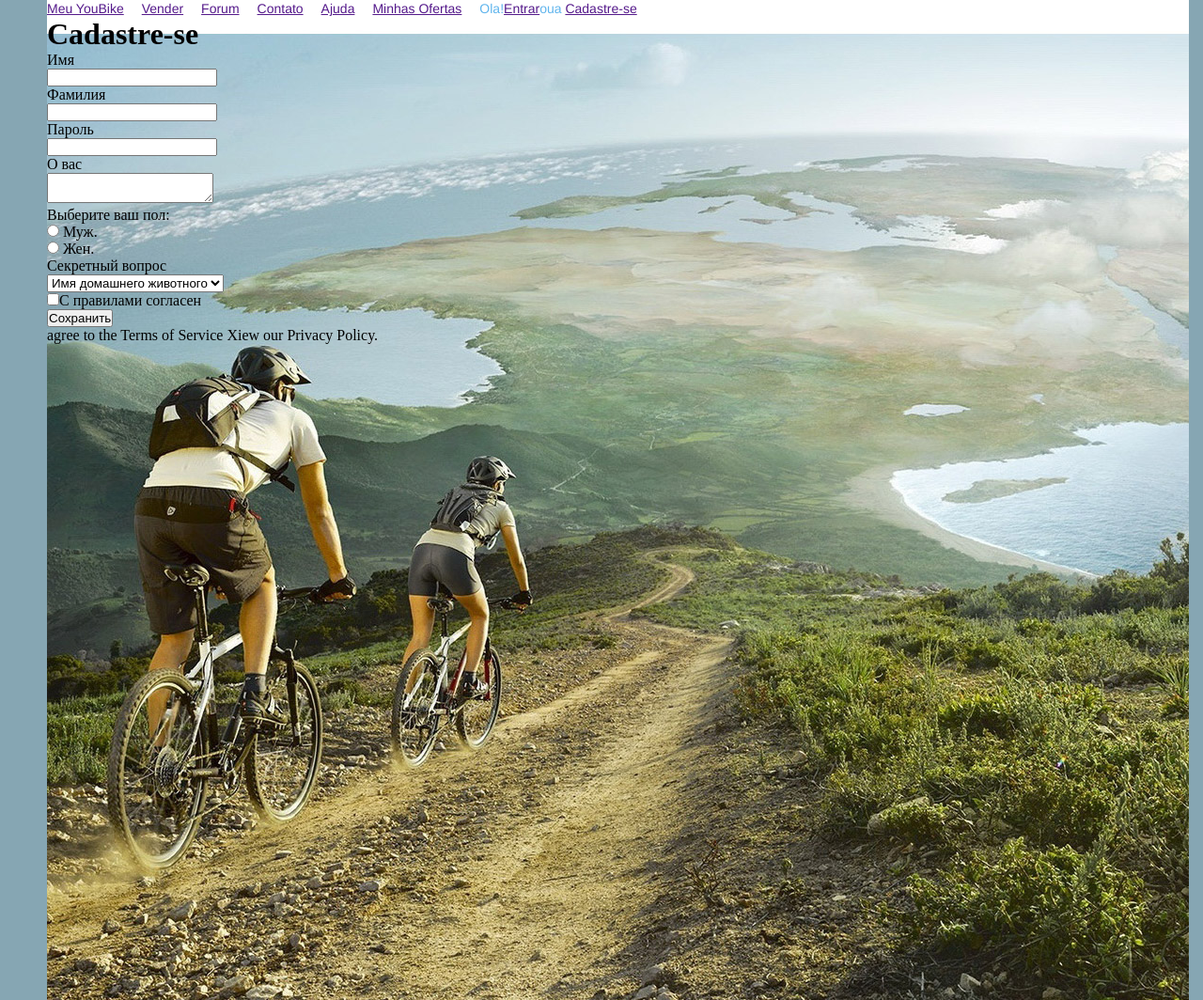
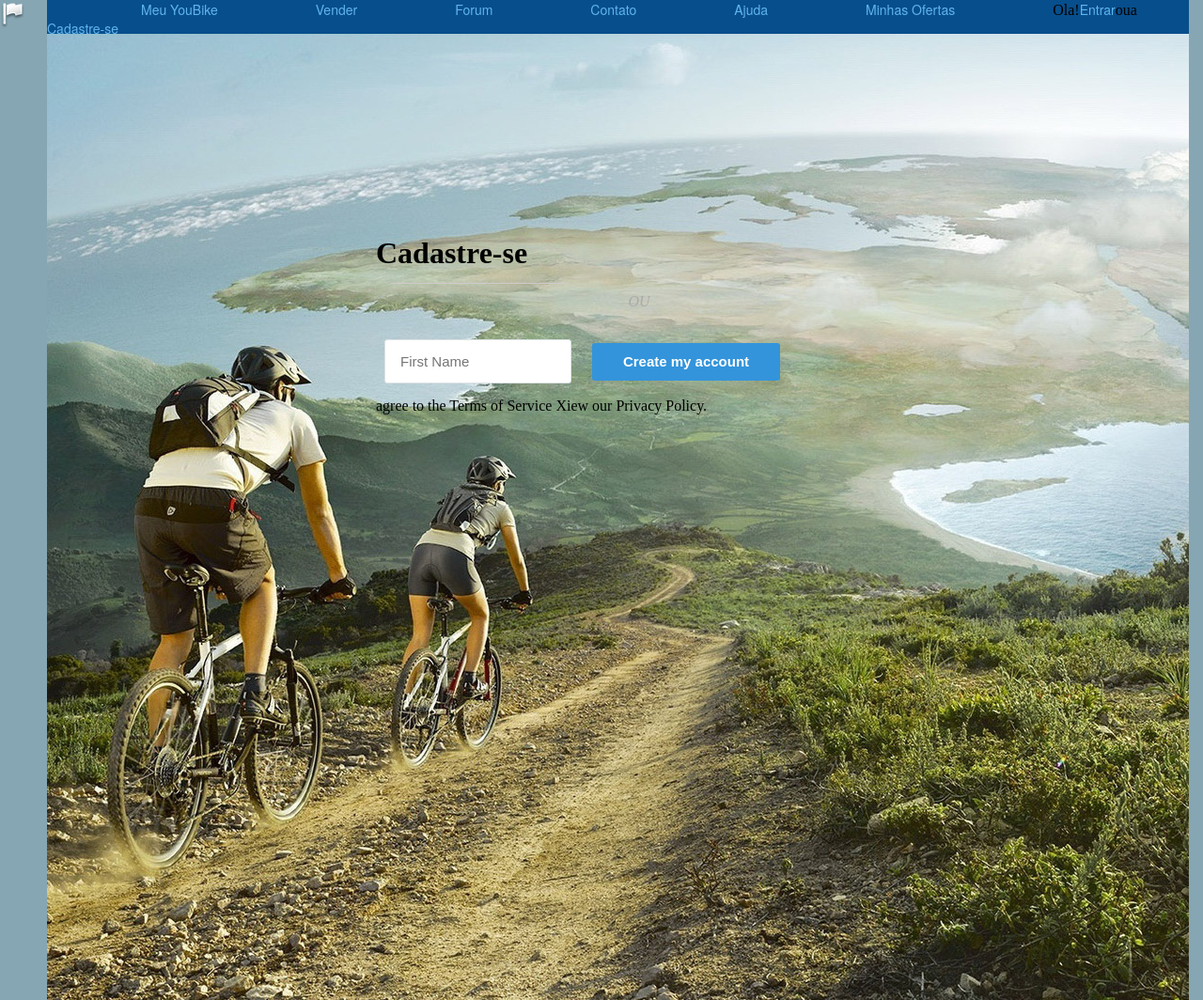
Before and after one commit to kabanecvalera/kabanec.homework5.io, a plain HTML site: page index.html in a window 1280 px wide. Shown: the whole page at 94% size. Drawn offline with Linux system fonts and the light colour scheme; a web font is replaced by a local one.

Commit message:
commit 3

```diff
--- a/css/style.css
+++ b/css/style.css
@@ -1,3 +1,10 @@
+@font-face{
+    font-family: 'HelveticaNeue';
+    src: url('fonts/HelveticaNeue.ttf') format('truetype');
+    font-weight: normal;
+    font-style: normal;
+}
+
 *{
     margin: 0;
     padding: 0;
@@ -16,39 +23,118 @@ body{
 }
 
 .menu{
+    width: 1215px;
+    height: 36px;
+    background: #074E8C;
     list-style: none;
+    position: relative;
 }
 
-.menu li{
-    margin: 0 auto;
-    width: 1215px;
-    height: 36px;
-    font: 14px Helvetica Neue;
+.menu > li{
+
+    display: inline;
+    margin-left: 100px;
+}
+
+.menu > li > a{
+   font: 14px HelveticaNeue;
     color: #60b5ed;
-    display: inline;
-    margin-right: 15px;
+    text-decoration: none;
+    padding: 0 0
 }
 
 .menu-active{
-    font: 14px Helvetica Neue;
+    font: 14px HelveticaNeue;
     color: #fff;
+}
+
+.logo{
+  position: absolute;
+    top: 0;
+    left: 0;
 }
 
 .form{
     width: 560px;
     height: 613px;
+    margin: 215px 0 0 350px;
 }
 
-.form-create{
-    width: 149px;
-    height: 35px;
-    font: 14px Helvetica Neue;
+.form-lines {
+    position: absolute;
+    top: 0;
+    left: 0;
 }
 
-.form-btn-fb{
+.form-txt {
+    padding-top: 20px;
 
+    text-align: center;
+    line-height: 1px;
+    color: #aaa;
+}
+
+.form-special {
+    font-size: 20px;
+}
+
+
+.form-txt-border {
+    padding-top: 12px;
+    position: relative;
+
+    font-size: 16px;
+    font-style: italic;
+}
+
+.form-txt-border:before {
+    content: "";
+    display: block;
+    width: 190px;
+    height: 1px;
+    position: absolute;
+    top: -7px;
+    left: 15px;
+
+    background: #d0caca;
+}
+
+.form-input {
+    width: 165px;
+    height: 45px;
+    padding: 0 16px;
+    margin: 40px 9px 15px 9px;
+
+    font-size: 15px;
+    line-height: 45px;
+
+    border: 1px solid #dde2e4;
+    border-radius: 3px;
+}
+
+.form-input:focus {
+    outline: 0;
+}
+
+.form-btn {
+    width: 200px;
+    height: 40px;
+    margin: 0 9px;
+
+    font-size: 15px;
+    font-weight: bold;
+    color: #fff;
+
+    background: #3394DB;
+    border: 0;
+    border-radius: 3px;
+}
+
+.form-btn:hover {
+    background: #ff9148;
+    cursor: pointer;
 }
 
 .form-footer{
-    font: 11px Helvetica Neue;
+    font: 11px HelveticaNeue;
 }
--- a/index.html
+++ b/index.html
@@ -7,48 +7,31 @@
 </head>
 <body>
 <div class="container">
-    <ul class="menu">
-        <li><a href="">Meu YouBike</a></li>
-        <li><a href="">Vender</a></li>
-        <li><a href="">Forum</a></li>
-        <li><a href="">Contato</a></li>
-        <li><a href="">Ajuda</a></li>
-        <li><a href="">Minhas Ofertas</a></li>
-        <li>Ola!<a href="">Entrar</a>oua <a href="">Cadastre-se</a></li>
-    </ul>
-
+    <div class="block-menu">
+        <ul class="menu">
+            <li><a href="#">Meu YouBike</a></li>
+            <li><a href="#">Vender</a></li>
+            <li><a href="#">Forum</a></li>
+            <li><a href="#">Contato</a></li>
+            <li><a href="#">Ajuda</a></li>
+            <li><a href="#">Minhas Ofertas</a></li>
+            <li>Ola!<a href="#">Entrar</a>oua <a href="#">Cadastre-se</a></li>
+        </ul>
+    </div>
+    <img src="img/flag.png" alt="" class="logo">
     <div class="form">
         <h1>Cadastre-se</h1>
         <form method="" action="" class="valid">
+             <div class="form-txt">
 
-                <label for="name">Имя</label> <br>
-                <input type="text" value="" id="name"><br>
+                    <p class="form-txt-border">OU</p>
+                </div>
 
-                <label for="login">Фамилия</label> <br>
-                <input type="text" value="" id="login"><br>
-
-                <label for="login">Пароль</label> <br>
-                <input type="password" value="" id="login"><br>
-
-                <label for="about">О вас</label> <br>
-                <textarea id="about"></textarea><br>
-
-                Выберите ваш пол: <br>
-                <input type="radio" name="male"> Муж. <br>
-                <input type="radio" name="male"> Жен. <br>
-
-                Секретный вопрос <br>
-
-                <select>
-                    <option>Имя домашнего животного</option>
-                    <option>Название компании</option>
-                    <option>Ник начальника</option>
-                </select> <br>
-
-                <input type="checkbox" id="vibor"><label for="vibor">С правилами согласен</label><br>
-
-               <button class="btn">Сохранить</button>
-            </form> agree to the Terms of Service
+                <div class="form-user">
+                    <input class="form-input" type="name" name="your-name" placeholder="First Name" autofocus required>
+                    <button class="form-btn">Create my account</button>
+                </div>
+        </form> <p>agree to the Terms of Service
 Xiew our Privacy Policy.</p>
     </div>
 </div>
```
Also changed, not shown: font/HelveticaNeue.ttf (added), font/HelveticaNeueBold.ttf (added).
